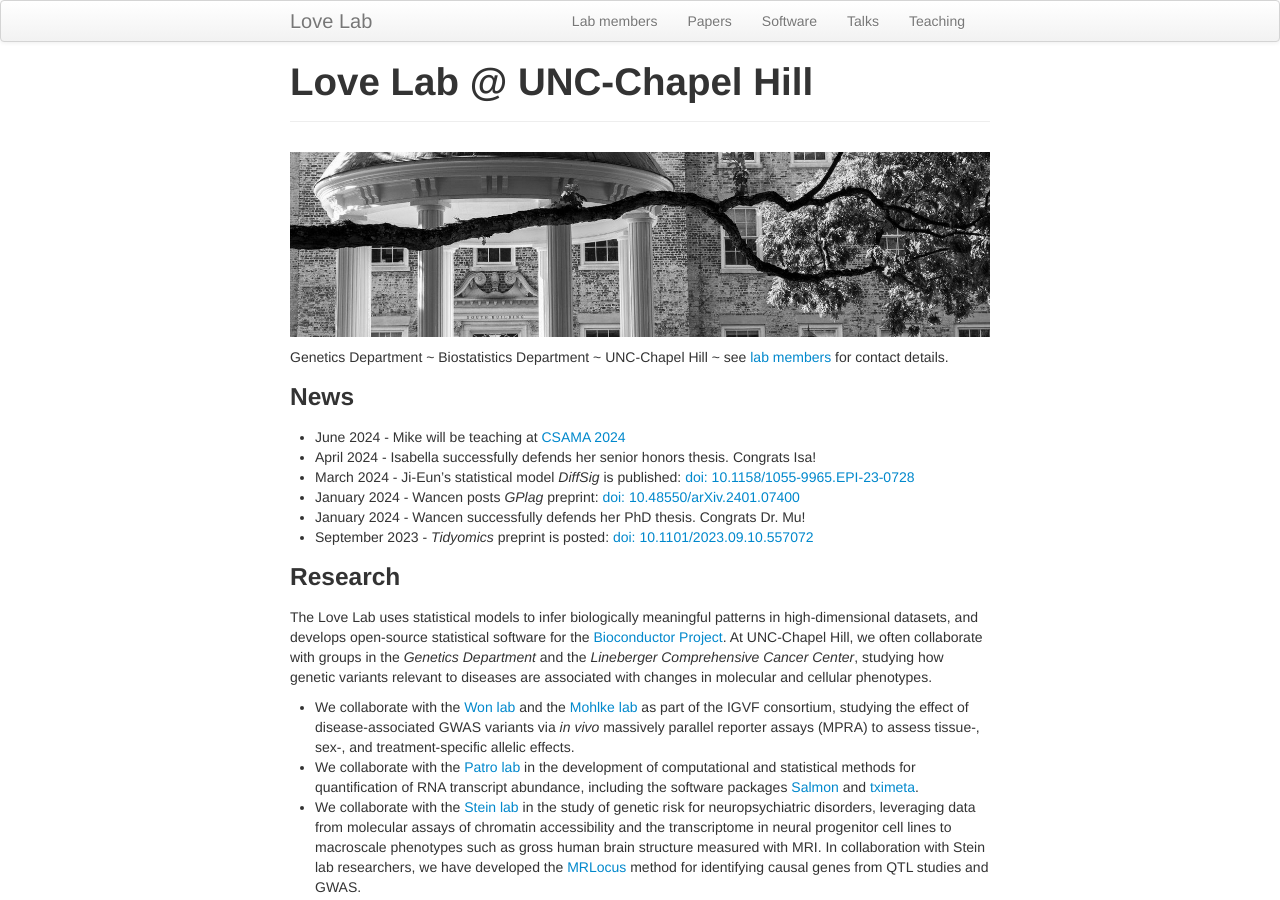
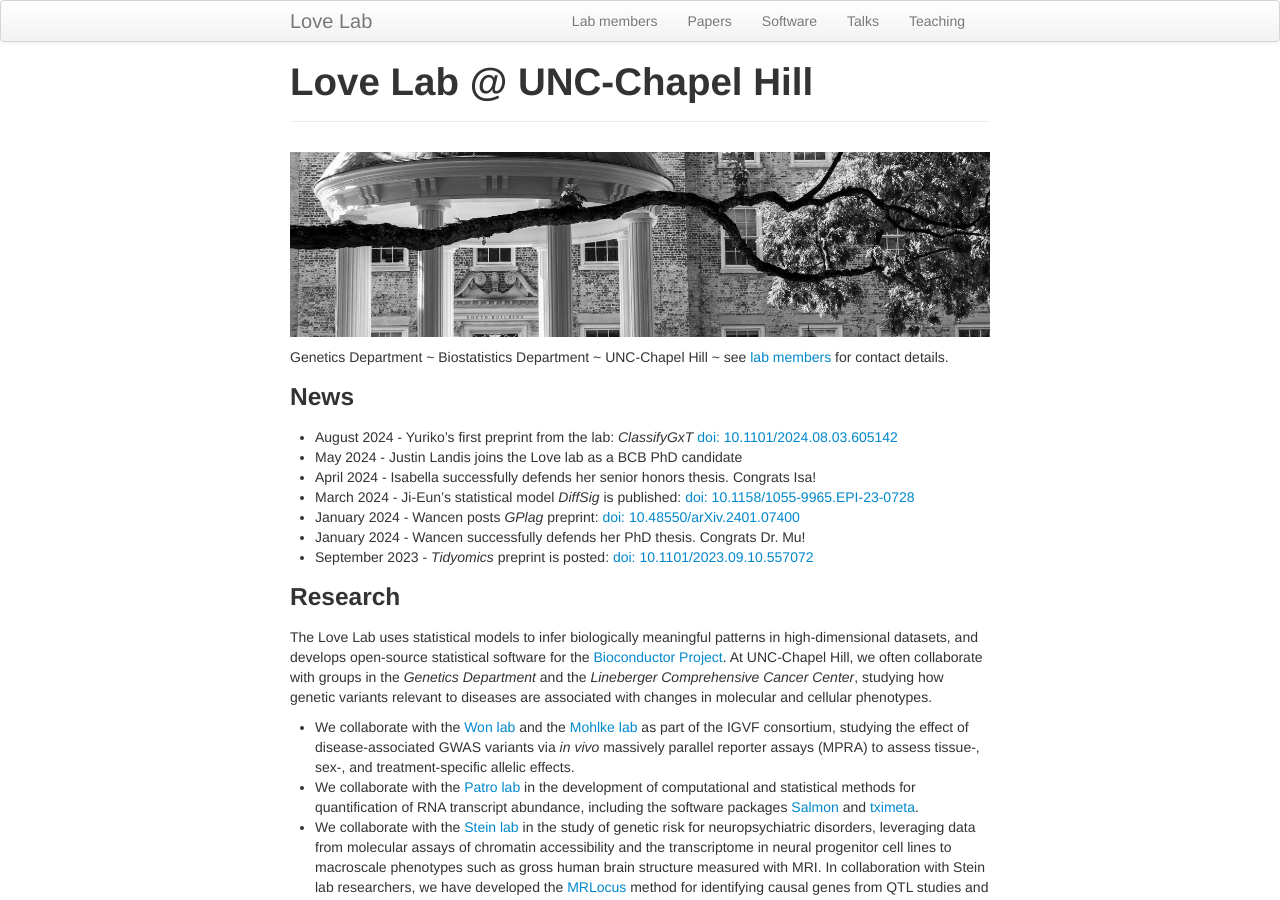
Before and after one commit to mikelove/mikelove.github.io, a Jekyll site: the page built from index.md, in a window 1280 px wide and 900 px high. Built offline with Jekyll 4.4.1, drawn with Linux system fonts in a browser that asks for light colours.

Commit message:
yuriko and justin news

```diff
--- a/index.md
+++ b/index.md
@@ -14,7 +14,8 @@ see [lab members](pages/lab.html) for contact details.
 
 ### News
 
-* June 2024 - Mike will be teaching at [CSAMA 2024](https://csama2024.bioconductor.eu/)
+* August 2024 - Yuriko's first preprint from the lab: *ClassifyGxT* [doi: 10.1101/2024.08.03.605142](https://doi.org/10.1101/2024.08.03.605142)
+* May 2024 - Justin Landis joins the Love lab as a BCB PhD candidate
 * April 2024 - Isabella successfully defends her senior honors thesis. Congrats Isa!
 * March 2024 - Ji-Eun's statistical model *DiffSig* is published: [doi: 10.1158/1055-9965.EPI-23-0728](https://doi.org/10.1158/1055-9965.EPI-23-0728)
 * January 2024 - Wancen posts *GPlag* preprint: [doi: 10.48550/arXiv.2401.07400](https://doi.org/10.48550/arXiv.2401.07400)
```
